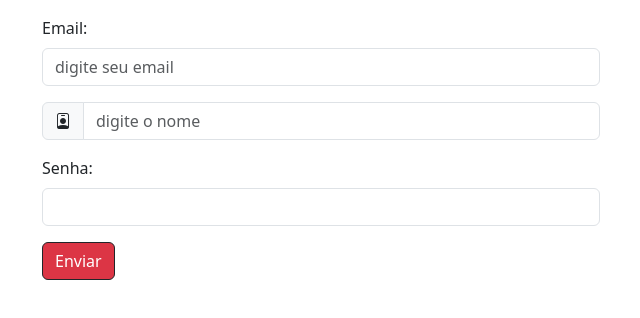
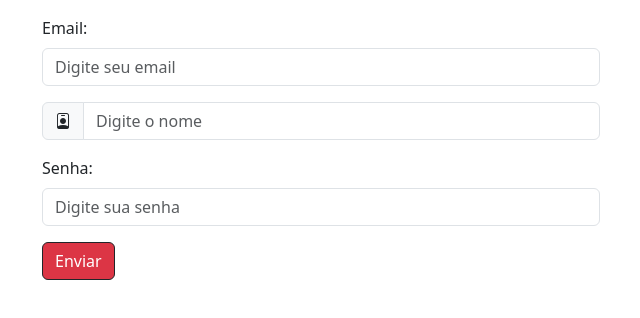
Before and after one commit to IsabellePacheco/Bootstrap_Intro_Isabelle-Pacheco, a plain HTML site: page ex4_formulario-sub-css/ex4.html in a window 1280 px wide. Shown: the whole page, without its empty margins (40-680 px from the left). Drawn offline with nearby package versions, Linux system fonts and the light colour scheme.

Commit message:
ex4- formulario

```diff
--- a/ex4_formulario-sub-css/ex4.html
+++ b/ex4_formulario-sub-css/ex4.html
@@ -21,7 +21,7 @@
 
         <div class="col-sm-6 mb-3">
             <label for="email" class="form-label">Email:</label>
-            <input type="text" class="form-control custom-input" placeholder="digite seu email" id="email">
+            <input type="text" class="form-control custom-input" placeholder="Digite seu email" id="email">
         </div>
 
         <div class="col-sm-6 mb-3">
@@ -29,14 +29,14 @@
                 <span class="input-group-text custom-icon">
                     <i class="bi bi-person-badge"></i>
                 </span>
-                <input type="text"class="form-control custom-input" placeholder="digite o nome">
+                <input type="text"class="form-control custom-input" placeholder="Digite o nome">
             </div>
         </div>
 
         <div class="col-sm-6 mb-3">
             <label for="senha" class="form-label">Senha:</label>
 
-            <input type="password" class="form-control custom-input" id="senha">
+            <input type="password" class="form-control custom-input" id="senha" placeholder="Digite sua senha">
         </div>
 
         <div class="col-sm-6 mb-3">
```
